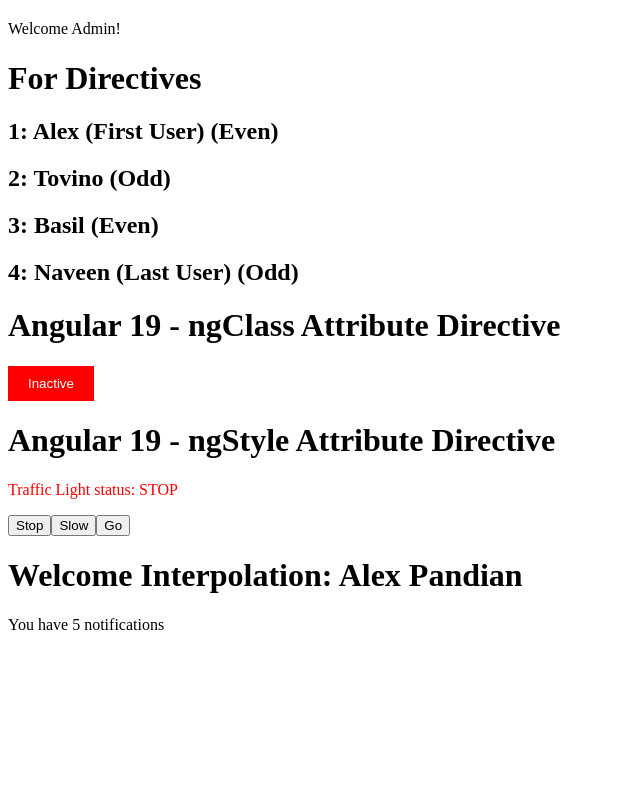
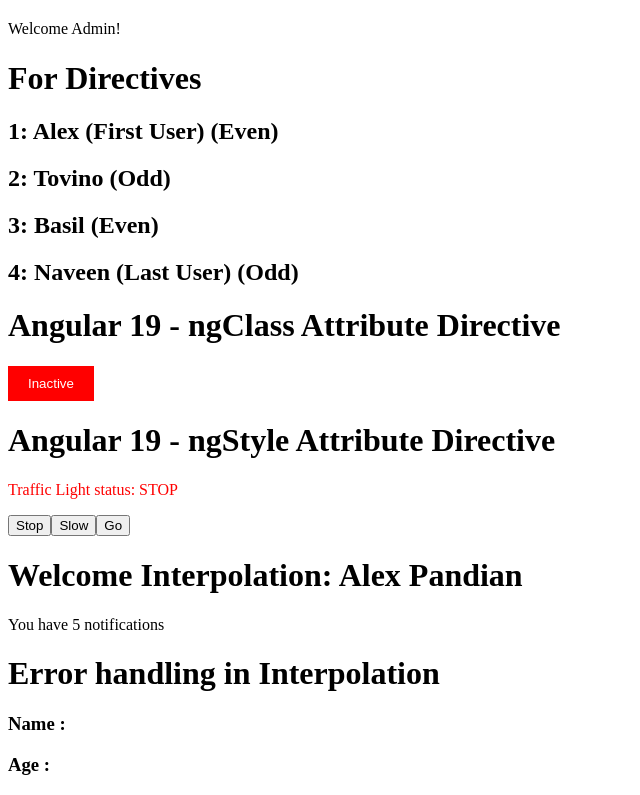
Before and after one commit to Rishab-RajHR/Angular, an Angular app: page / in a window 1280 px wide. Shown: the part 814-1609 px from the top of the page, without its empty margins (0-640 px from the left). Before the commit the page ends 1464 px from the top, so only its background shows below. Built offline with nearby package versions, Linux system fonts and the light colour scheme.

Commit message:
Error Handling

```diff
--- a/src/app/app.html
+++ b/src/app/app.html
@@ -11,4 +11,5 @@
 <app-ng-class-directive></app-ng-class-directive>
 <app-ng-style></app-ng-style>
 <app-interpolation></app-interpolation>
+<app-error-handling-interpolation></app-error-handling-interpolation>
 <router-outlet />
--- a/src/app/app.ts
+++ b/src/app/app.ts
@@ -13,10 +13,11 @@
 import { NgClassDirective } from './ng-class-directive/ng-class-directive';
 import { NgStyle } from './ng-style/ng-style';
 import { Interpolation } from './interpolation/interpolation';
+import { ErrorHandlingInterpolation } from './error-handling-interpolation/error-handling-interpolation';
 
 @Component({
   selector: 'app-root',
-  imports: [RouterOutlet, HostListenerExample, PreserverWhitespaceExample, EncapsulationFirst, Parent, Super, IfDirectives,SwitchCaseDirective,ForDirective,NgClassDirective,NgStyle,Interpolation],
+  imports: [RouterOutlet, HostListenerExample, PreserverWhitespaceExample, EncapsulationFirst, Parent, Super, IfDirectives,SwitchCaseDirective,ForDirective,NgClassDirective,NgStyle,Interpolation,ErrorHandlingInterpolation],
   templateUrl: './app.html',
   styleUrl: './app.css',
   encapsulation: ViewEncapsulation.None
--- /dev/null
+++ b/src/app/error-handling-interpolation/error-handling-interpolation.html
@@ -0,0 +1,9 @@
+<div>
+    <h1>Error handling in Interpolation</h1>
+    <!-- <h3>Name: {{ userInfo?.name }}</h3>
+    <h3>Age: {{ userInfo?.age }}</h3> -->
+    <!-- <h3>Name: {{ userInfo?userInfo.name : 'No User Found'}}</h3>
+    <h3>Age: {{ userInfo?userInfo.age : 'No User age is Found'}}</h3> -->
+    <h3>Name : {{userInfo && userInfo.name}}</h3>
+    <h3>Age : {{userInfo && userInfo.age}}</h3>
+</div>
```
Also changed, not shown: src/app/error-handling-interpolation/error-handling-interpolation.ts (added, +15 -0 lines), src/app/error-handling-interpolation/error-handling-interpolation.css (added), 1 other file (tests, documents, lock files or other folders).
